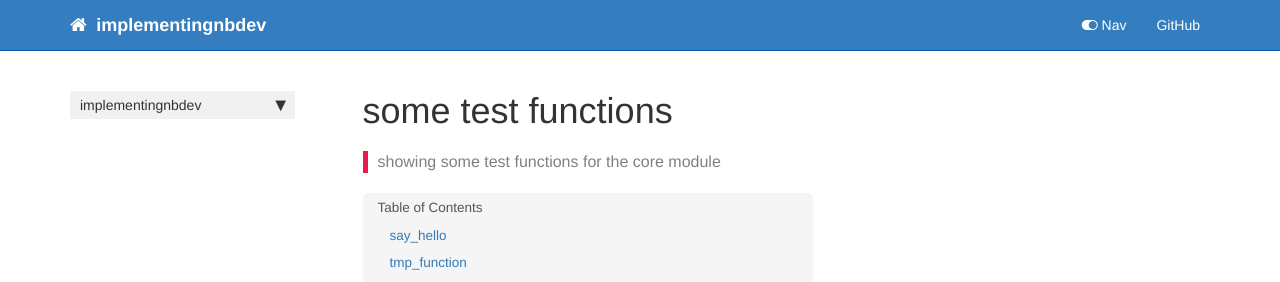
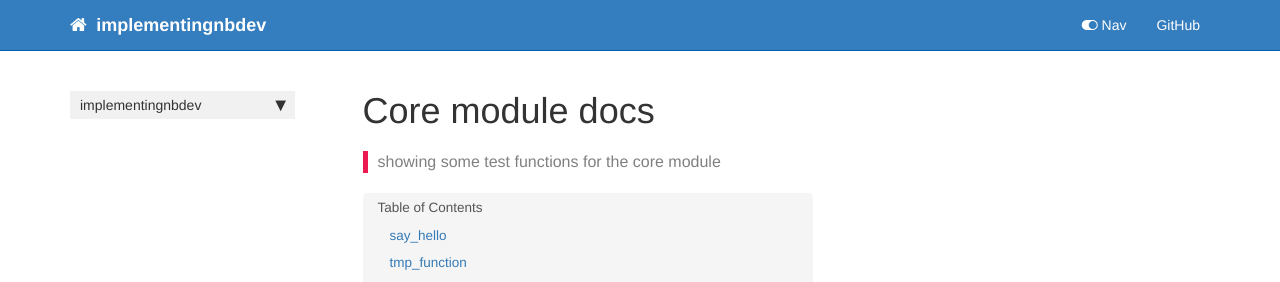
Before and after one commit to leanne-kim/implementingnbdev, a Jekyll site: the page built from docs/core.html, in a window 1280 px wide. Shown: the top 282 px of the page. Built offline with Jekyll 4.4.1, drawn with Linux system fonts in a browser that asks for light colours; nearby versions of some CDN libraries; comment, search, counter and statistics services are not loaded.

Commit message:
change the doc name

```diff
--- a/docs/_data/sidebars/home_sidebar.yml
+++ b/docs/_data/sidebars/home_sidebar.yml
@@ -10,7 +10,7 @@ entries:
       title: Overview
       url: /
     - output: web,pdf
-      title: some test functions
+      title: Core module docs
       url: /core
     output: web
     title: implementingnbdev
--- a/docs/core.html
+++ b/docs/core.html
@@ -1,6 +1,6 @@
 ---
 
-title: some test functions
+title: Core module docs
 
 keywords: fastai
 sidebar: home_sidebar
--- a/docs/sidebar.json
+++ b/docs/sidebar.json
@@ -1,6 +1,6 @@
 {
   "implementingnbdev": {
     "Overview": "/",
-    "some test functions": "/core"
+    "Core module docs": "/core"
   }
 }
```
Also changed, not shown: 1 other file.
